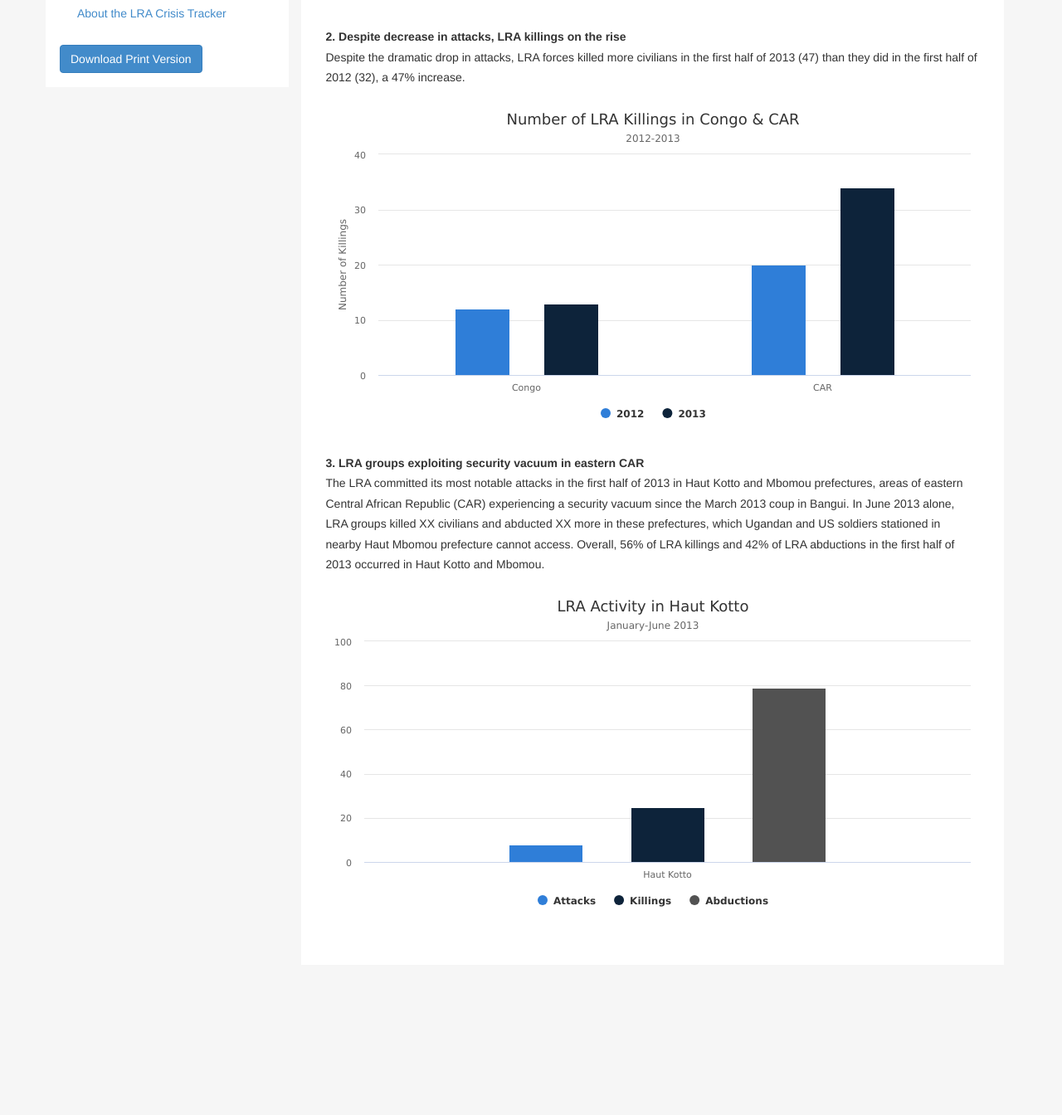
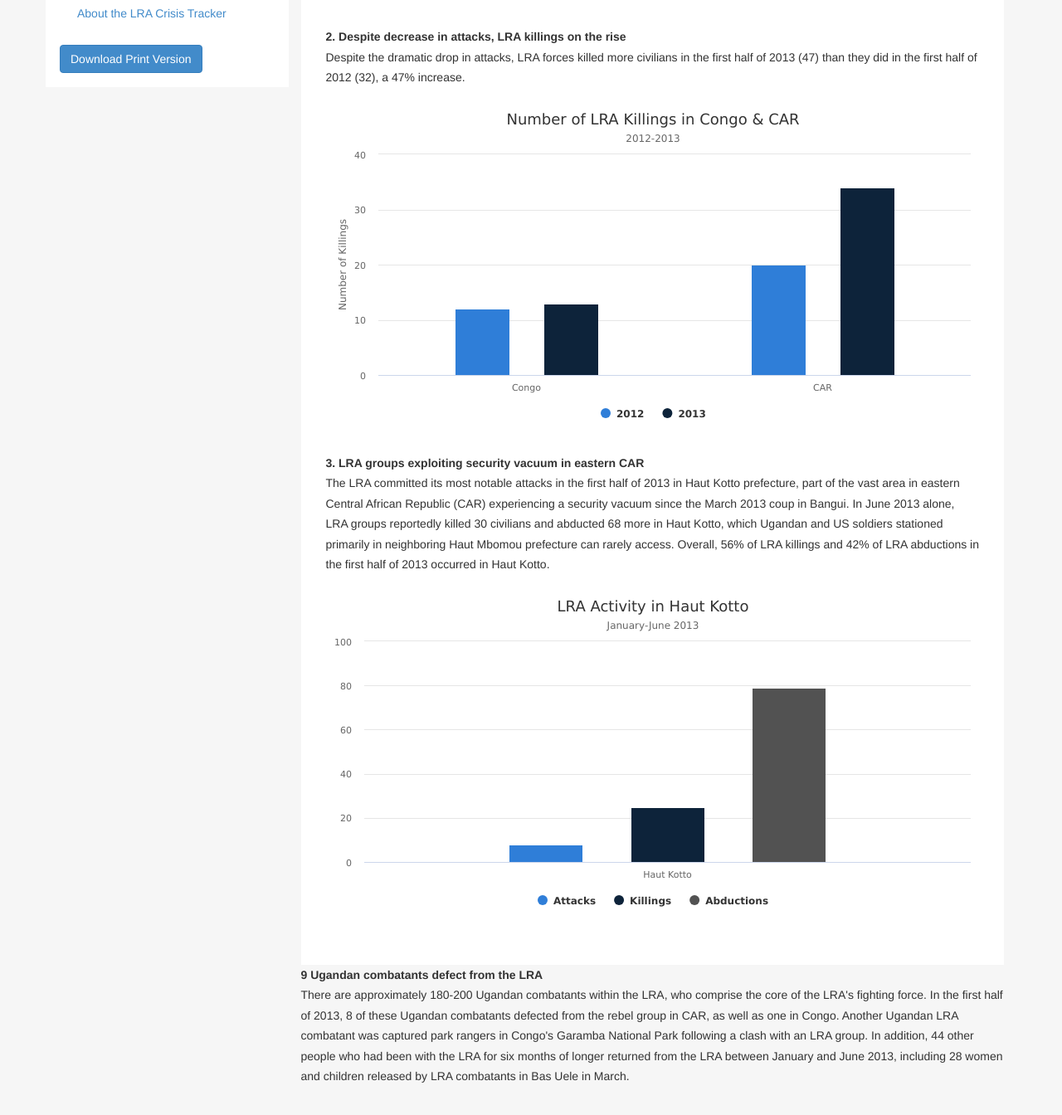
Before and after one commit to theresolve/reports, a Jekyll site: the page built from _posts/midyear-2013/2013-06-30-executive-summary.html, in a window 1280 px wide and 1400 px high, scrolled down 789 px. Shown: the top 1344 px of the window at 83% size. Built offline with Jekyll 4.4.1, drawn with Linux system fonts in a browser that asks for light colours; Markdown is read by kramdown in place of the engine named in the settings; comment, search, counter and statistics services are not loaded; before the commit the page ends 2032 px from its top, so only the background shows below that.

Commit message:
Updated 2013-06-30-executive-summary.html

```diff
--- a/_posts/midyear-2013/2013-06-30-executive-summary.html
+++ b/_posts/midyear-2013/2013-06-30-executive-summary.html
@@ -21,7 +21,10 @@ category: "midyear-2013"
   <div id="executive-summary-visual-2" class="visual"></div>
 
   <b>3. LRA groups exploiting security vacuum in eastern CAR</b> <br />
-  <p>The LRA committed its most notable attacks in the first half of 2013 in Haut Kotto and Mbomou prefectures, areas of eastern Central African Republic (CAR) experiencing a security vacuum since the March 2013 coup in Bangui. In June 2013 alone, LRA groups killed XX civilians and abducted XX more in these prefectures, which Ugandan and US soldiers stationed in nearby Haut Mbomou prefecture cannot access. Overall, 56% of LRA killings and 42% of LRA abductions in the first half of 2013 occurred in Haut Kotto and Mbomou.<p/>
+  <p>The LRA committed its most notable attacks in the first half of 2013 in Haut Kotto prefecture, part of the vast area in eastern Central African Republic (CAR) experiencing a security vacuum since the March 2013 coup in Bangui. In June 2013 alone, LRA groups reportedly killed 30 civilians and abducted 68 more in Haut Kotto, which Ugandan and US soldiers stationed primarily in neighboring Haut Mbomou prefecture can rarely access. Overall, 56% of LRA killings and 42% of LRA abductions in the first half of 2013 occurred in Haut Kotto.<p/>
 
   <div id="executive-summary-visual-3" class="visual"></div>
 </div>
+
+  <b>9 Ugandan combatants defect from the LRA</b> <br />
+  <p>There are approximately 180-200 Ugandan combatants within the LRA, who comprise the core of the LRA's fighting force. In the first half of 2013, 8 of these Ugandan combatants defected from the rebel group in CAR, as well as one in Congo. Another Ugandan LRA combatant was captured park rangers in Congo's Garamba National Park following a clash with an LRA group. In addition, 44 other people who had been with the LRA for six months of longer returned from the LRA between January and June 2013, including 28 women and children released by LRA combatants in Bas Uele in March.<p/>
```
